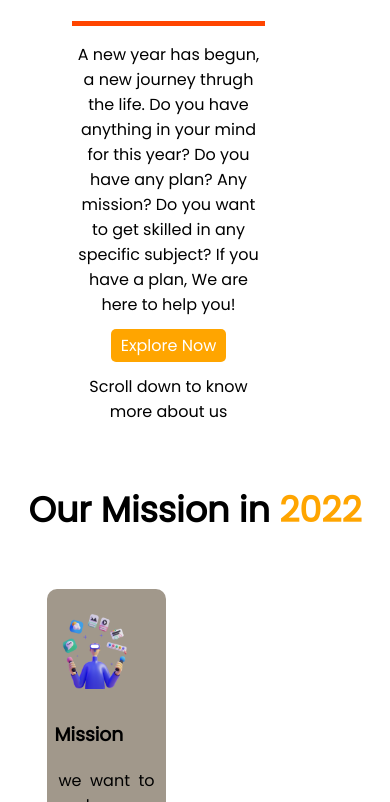
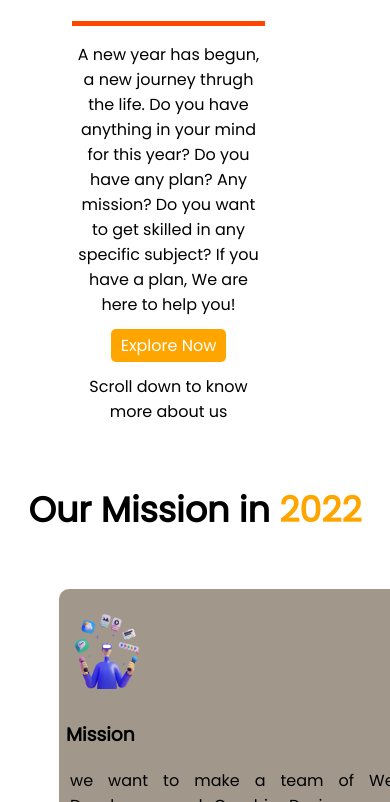
Before and after one commit to faridulhaque/assignment-1, a plain HTML site: page index.html in a window 390 px wide. Shown: the part 298-1100 px from the top of the page. Drawn offline with Linux system fonts and the light colour scheme; a web font is replaced by a local one.

Commit message:
responsive added

```diff
--- a/phone.css
+++ b/phone.css
@@ -28,8 +28,10 @@
         grid-template-columns: repeat(1, fr);
         grid-gap: 10px 0;
     }
-    #sec2-div1, #sec2-div2, #sec2-div3{
-        width: 100%;
+    #sec2 div{
+        width: 90%;
+        margin-left: 5%;
+        margin-right: 5%;
     }
     #my-mi-22{
         text-align: center;
```
